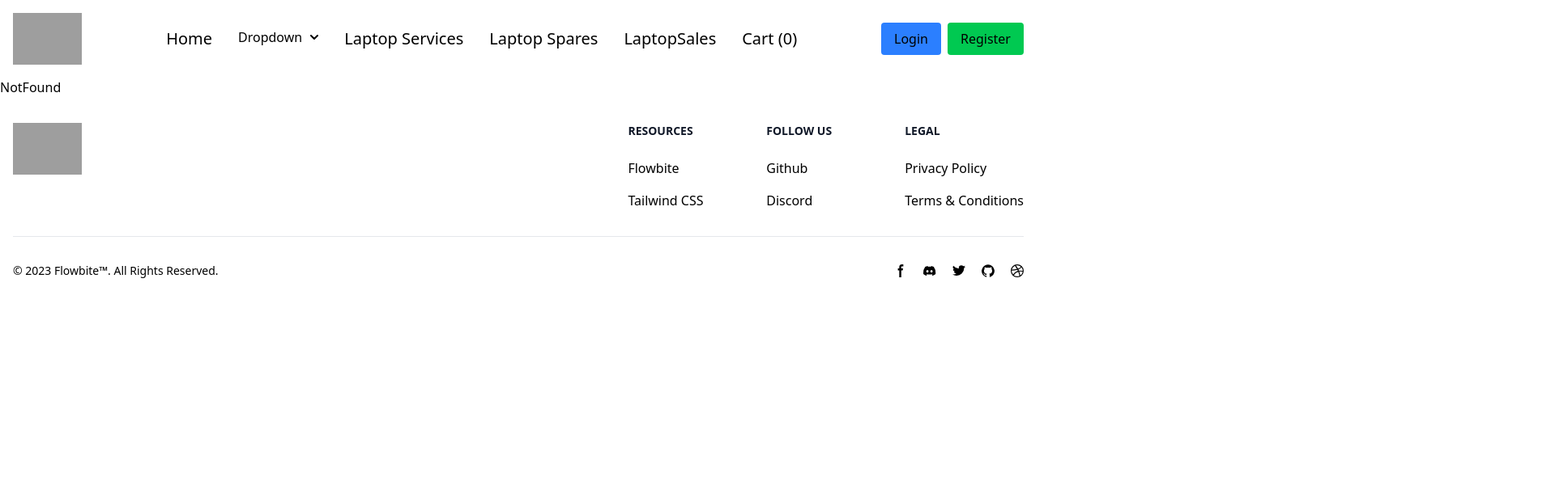
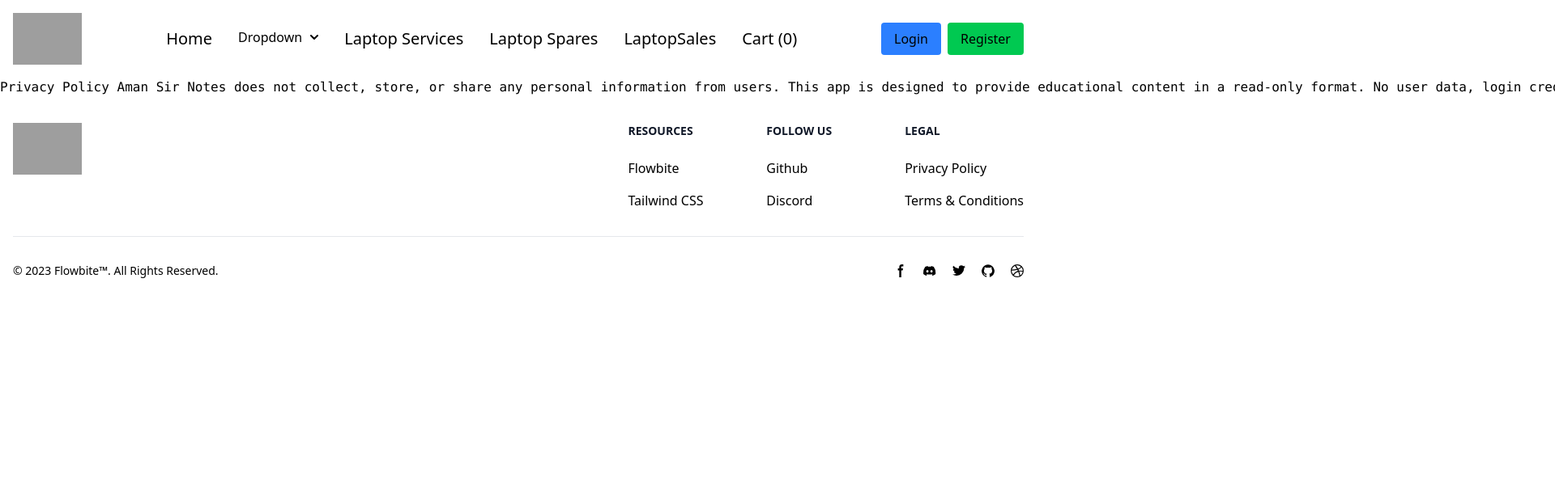
Before and after one commit to amantiwari8861/LaptopMart, a React (Vite) app: page /privacy-policy in a window 1280 px wide. Shown: the top 616 px of the page at 81% size, 1920 px wide, since content can reach past the window. Built offline with nearby package versions, Linux system fonts and the light colour scheme; no server answers; grey boxes are pictures that could not be loaded.

Commit message:
added privacy-policy

```diff
--- a/src/Router.tsx
+++ b/src/Router.tsx
@@ -18,6 +18,7 @@ import ProtectedRoutes from "./components/ProtectedRoutes";
 import Dashboard from "./pages/Dashboard";
 import GenerateImage from "./pages/GenerateImage";
 import AdminDashboard from "./pages/AdminDashboard";
+import PrivacyPolicy from "./pages/PrivacyPolicy";
 
 const router = createBrowserRouter([
     {
@@ -94,6 +95,12 @@ const router = createBrowserRouter([
                     <AdminDashboard />
                 </ProtectedRoutes>,
             },
+            {
+                path: "privacy-policy",
+                element:
+                    <PrivacyPolicy />
+                ,
+            },
             // {
             //     path: "dashboard",
             //     element: <>
--- /dev/null
+++ b/src/pages/PrivacyPolicy.tsx
@@ -0,0 +1,28 @@
+import React from 'react'
+
+const PrivacyPolicy = () => {
+    return (
+        <div>
+            <pre>
+
+                Privacy Policy
+
+                Aman Sir Notes does not collect, store, or share any personal information from users.
+
+                This app is designed to provide educational content in a read-only format. No user data, login credentials, or personal details are required to use the app.
+
+                The app may access local storage only to display content and images properly. No data is transmitted to any external servers.
+
+                We do not use cookies, analytics tools, or third-party services that collect user data.
+
+                If you have any questions regarding this privacy policy, you can contact us at: [amantiwari8861@gmail.com](mailto:amantiwari8861@gmail.com)
+
+                This policy may be updated in the future. Any changes will be reflected within the app.
+
+            </pre>
+
+        </div>
+    )
+}
+
+export default PrivacyPolicy
```
